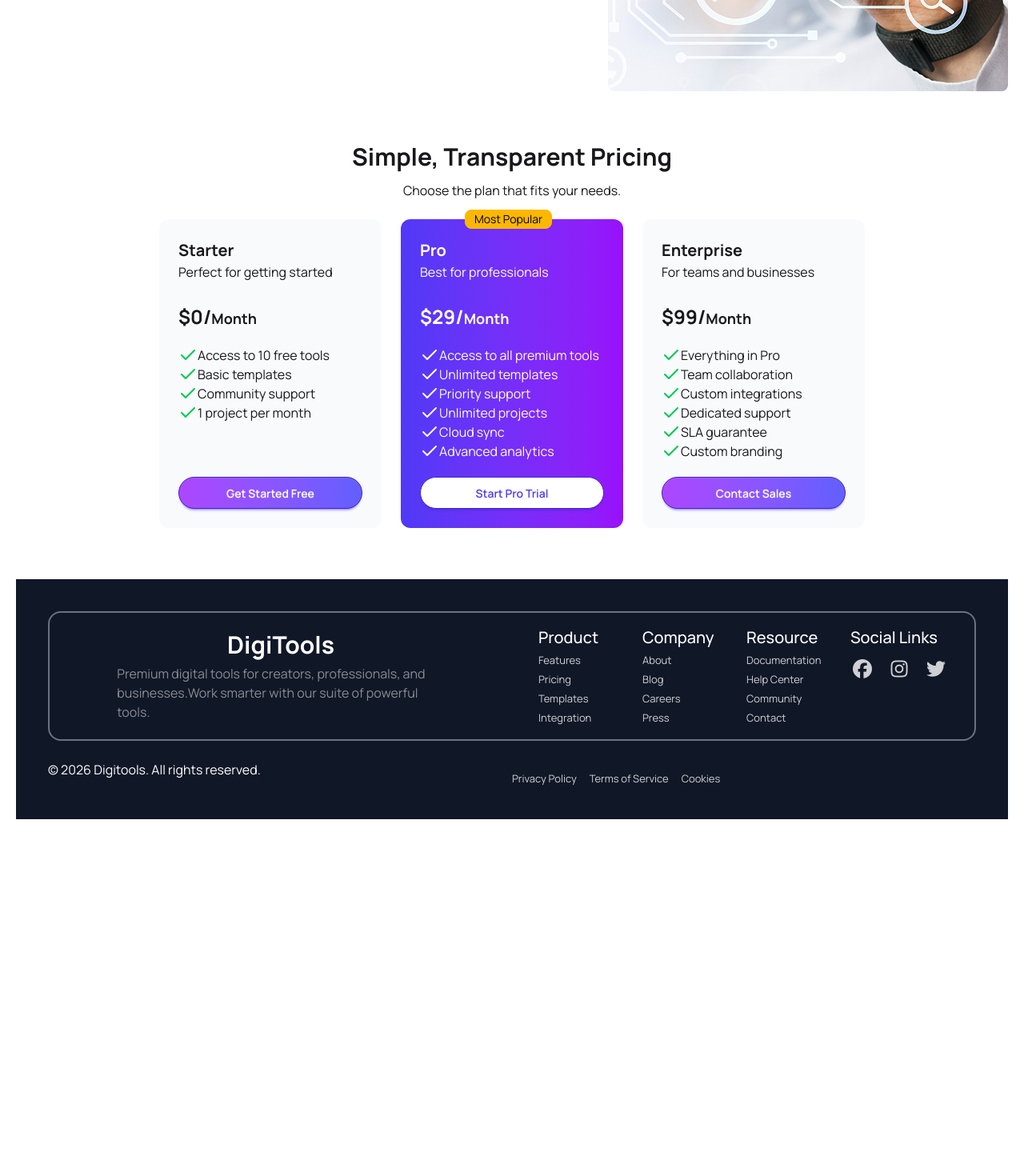
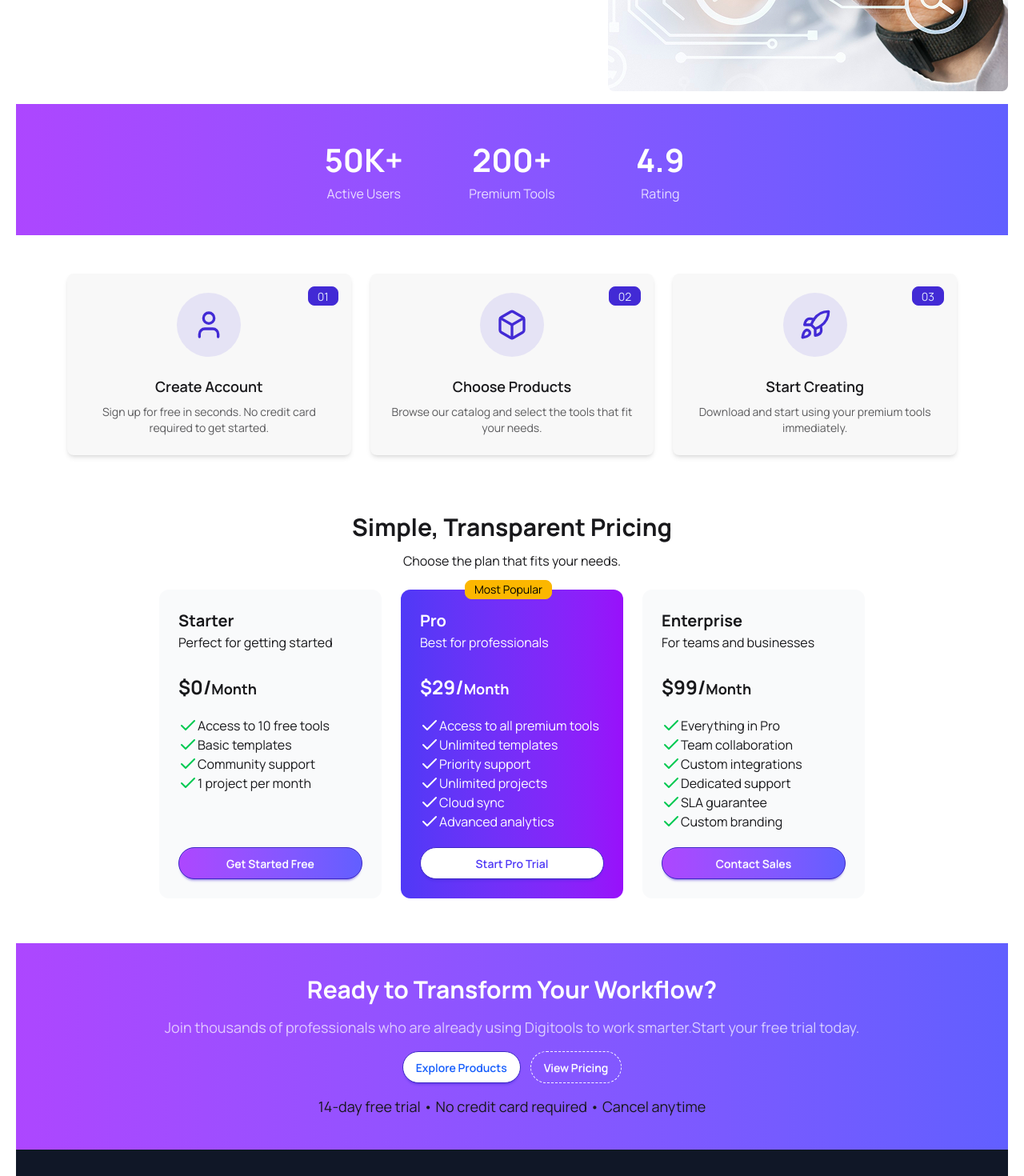
Before and after one commit to ihriyad/Digitool-Platform, a React (Vite) app: page / in a window 1280 px wide. Shown: the part 540-2010 px from the top of the page at 80% size. Before the commit the page ends 1564 px from the top, so only its background shows below. Built offline with nearby package versions, Linux system fonts and the light colour scheme.

Commit message:
added other sections

```diff
--- /dev/null
+++ b/public/card.js
@@ -0,0 +1,23 @@
+export const cards = [
+  {
+    id: "01",
+    title: "Create Account",
+    description:
+      "Sign up for free in seconds. No credit card required to get started.",
+    icon: "user",
+  },
+  {
+    id: "02",
+    title: "Choose Products",
+    description:
+      "Browse our catalog and select the tools that fit your needs.",
+    icon: "box",
+  },
+  {
+    id: "03",
+    title: "Start Creating",
+    description:
+      "Download and start using your premium tools immediately.",
+    icon: "rocket",
+  },
+];
--- a/src/App.css
+++ b/src/App.css
@@ -16,20 +16,30 @@ body {
 body a:hover {
   text-decoration: underline;
 }
+.status-section h2 {
+  font-size: 40px;
+  font-weight: 700;
+  @media screen and (max-width: 600px) {
+    font-size: 30px;
+    font-weight: 600;
+  }
+}
+.status-section p{
+  opacity: 0.8;
+}
 
-footer h2{
+footer h2 {
   font-size: 20px;
   font-weight: 500;
-@media screen and (max-width: 600px){
-  font-size: 18px;
-  font-weight:500;
-}
+  @media screen and (max-width: 600px) {
+    font-size: 18px;
+    font-weight: 500;
+  }
 }
 footer a {
   opacity: 0.8;
   font-size: small;
 }
-footer a:hover{
-  color:cyan;
-
+footer a:hover {
+  color: cyan;
 }
--- a/src/App.jsx
+++ b/src/App.jsx
@@ -1,8 +1,11 @@
 import "./App.css";
 import Footer from "./components/Footer/Footer/Footer";
+import Cards from "./components/GetStarted/Card";
 import Hero from "./components/Hero/Hero";
 import Navbar from "./components/Navbar/Navbar";
 import Pricing from "./components/Pricing/Pricing";
+import Status from "./components/Status/Status";
+import Workflow from "./components/Workflow/Workflow";
 
 function App() {
   return (
@@ -14,7 +17,10 @@ function App() {
       </header>
       <main>
         <Hero></Hero>
+        <Status></Status>
+        <Cards></Cards>
         <Pricing></Pricing>
+        <Workflow></Workflow>
       </main>
       <footer>
         <Footer></Footer>
--- /dev/null
+++ b/src/components/GetStarted/Card.jsx
@@ -0,0 +1,39 @@
+import { User, Box, Rocket } from "lucide-react";
+import { cards } from "../../../public/card";
+const iconMap = {
+  user: User,
+  box: Box,
+  rocket: Rocket,
+};
+
+const Cards = () => {
+  return (
+    <section className="max-w-6xl mx-auto px-5 py-12 grid gap-6 sm:grid-cols-2 lg:grid-cols-3">
+      {cards.map((card) => {
+        const Icon = iconMap[card.icon];
+
+        return (
+          <div
+            key={card.id}
+            className="card bg-base-200 shadow-md hover:shadow-xl transition-all duration-300 hover:-translate-y-2 relative"
+          >
+            <div className="card-body items-center text-center">
+              <div className="badge badge-primary absolute top-4 right-4">
+                {card.id}
+              </div>
+
+              <div className="w-20 h-20 flex items-center justify-center rounded-full bg-primary/10 text-primary mb-4">
+                <Icon size={40} />
+              </div>
+
+              <h2 className="card-title">{card.title}</h2>
+
+              <p className="text-sm opacity-70">{card.description}</p>
+            </div>
+          </div>
+        );
+      })}
+    </section>
+  );
+};
+export default Cards;
--- a/src/components/Pricing/Pricing.jsx
+++ b/src/components/Pricing/Pricing.jsx
@@ -11,7 +11,7 @@ const Pricing = () => {
   }, []);
 
   return (
-    <div className="max-w-10/12 md:max-w-9/12 mx-auto mt-10 mb-10 space-y-6 p-6">
+    <div className="max-w-10/12 md:max-w-9/12 mx-auto mb-8 space-y-6 p-6">
       <div className="text-center">
         <h2 className="text-[18px] md:text-3xl font-bold mb-3">Simple, Transparent Pricing</h2>
         <p className="text-[14px] md:text-[16px]">Choose the plan that fits your needs.</p>
--- a/src/components/Pricing/PricingCard.jsx
+++ b/src/components/Pricing/PricingCard.jsx
@@ -11,7 +11,7 @@ const PricingCard = ({ pricingData }) => {
     lg:grid-cols-3"
     >
       {pricingData.map((data) => (
-        <PricingCardInfo data={data}></PricingCardInfo>
+        <PricingCardInfo key={data.id} data={data}></PricingCardInfo>
       ))}
     </div>
   );
--- a/src/components/Pricing/PricingCardInfo.jsx
+++ b/src/components/Pricing/PricingCardInfo.jsx
@@ -41,7 +41,7 @@ const PricingCardInfo = ({ data }) => {
       </p>
       <div className="flex-1">
         {
-            features.map(data=><PricingCardFeatures highlight={highlight} data={data}></PricingCardFeatures>)
+            features.map(data=><PricingCardFeatures highlight={highlight} key={data.id} data={data}></PricingCardFeatures>)
         }
       </div>
       <div>
--- /dev/null
+++ b/src/components/Status/Status.jsx
@@ -0,0 +1,25 @@
+import React from "react";
+
+const Status = () => {
+  return (
+    <div className="bg-linear-to-r from-purple-500 to-indigo-500 status-section mt-4">
+      {" "}
+      <div className="max-w-6/12 mx-auto grid grid-cols-1 md:grid-cols-3 gap-4 text-center p-10 text-white">
+        <div>
+          <h2>50K+</h2>
+          <p>Active Users</p>
+        </div>
+        <div>
+          <h2>200+</h2>
+          <p>Premium Tools</p>
+        </div>
+        <div>
+          <h2>4.9</h2>
+          <p>Rating</p>
+        </div>
+      </div>
+    </div>
+  );
+};
+
+export default Status;
--- /dev/null
+++ b/src/components/Workflow/Workflow.jsx
@@ -0,0 +1,26 @@
+import React from "react";
+
+const Workflow = () => {
+  return (
+    <div className="text-center bg-linear-to-r from-purple-500 to-indigo-500 p-10  text-[18px] space-y-4">
+      <h2 className="text-white text-3xl font-bold">
+        Ready to Transform Your Workflow?
+      </h2>
+      <p className="text-white/70">
+        Join thousands of professionals who are already using Digitools to work
+        smarter.Start your free trial today.
+      </p>
+      <div className="space-x-3">
+        <button className="btn btn-primary bg-white text-blue-600  rounded-3xl">
+          Explore Products
+        </button>
+        <button className="btn btn-dash text-white rounded-3xl">
+          View Pricing
+        </button>
+      </div>
+      <p>14-day free trial • No credit card required • Cancel anytime</p>
+    </div>
+  );
+};
+
+export default Workflow;
```
